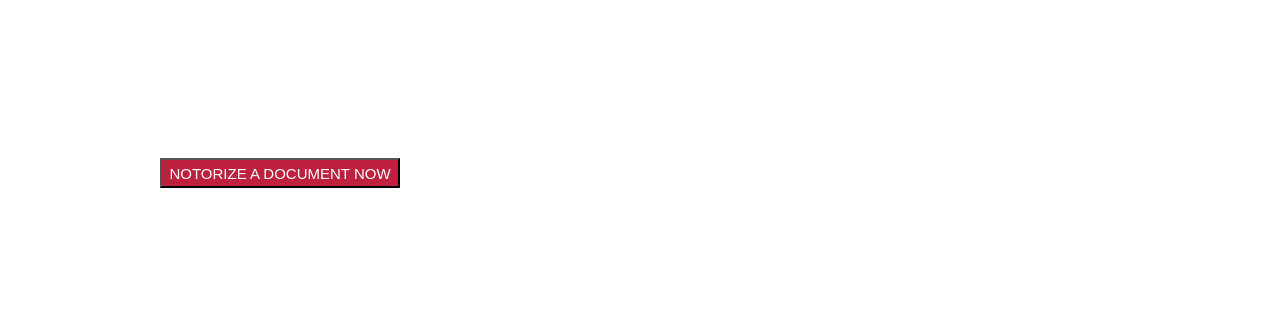
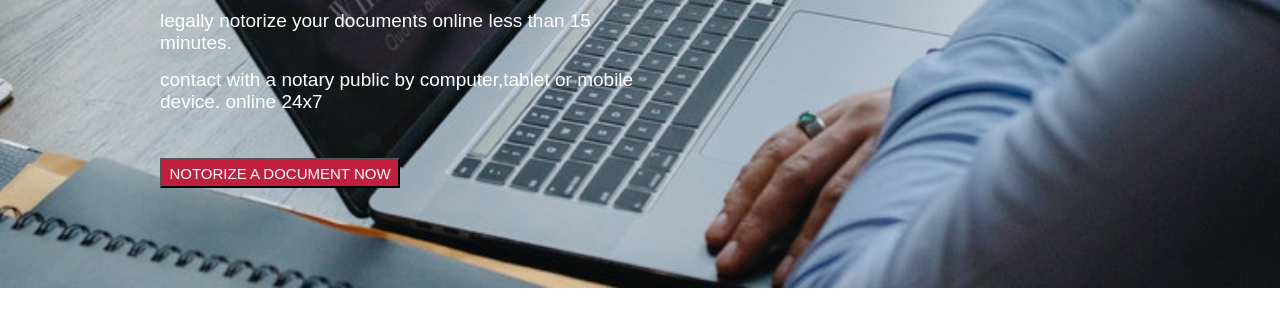
Before and after one commit to tasnimul-anwar/class_8_notary, a plain HTML site: page index.html in a window 1280 px wide. Shown: the part 490-800 px from the top of the page. Drawn offline with Linux system fonts and the light colour scheme.

Commit message:
Update style.css

```diff
--- a/style.css
+++ b/style.css
@@ -51,7 +51,7 @@ header{
 /*header end*/
 /*banner start*/
 .banner{
-	background-image: url(../class_8_project_2_notary/images/notarize.jpg);
+	background-image: url(images/notarize.jpg);
 	background-repeat: no-repeat;
 	background-size: cover;
 	-webkit-background-size: cover;
```
